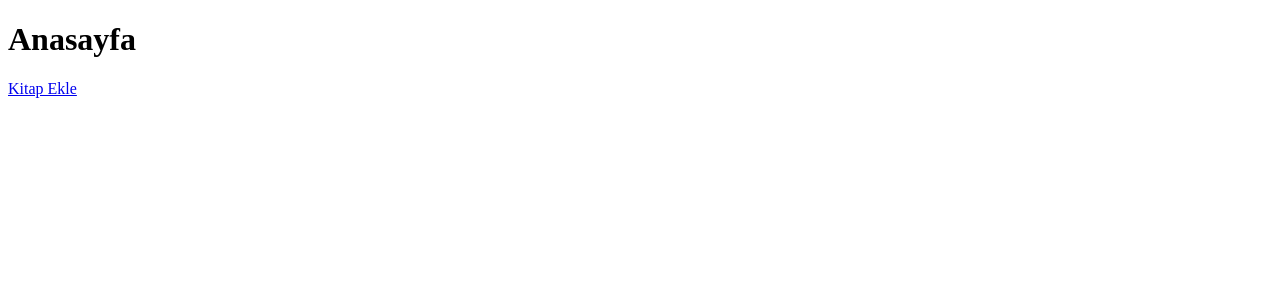
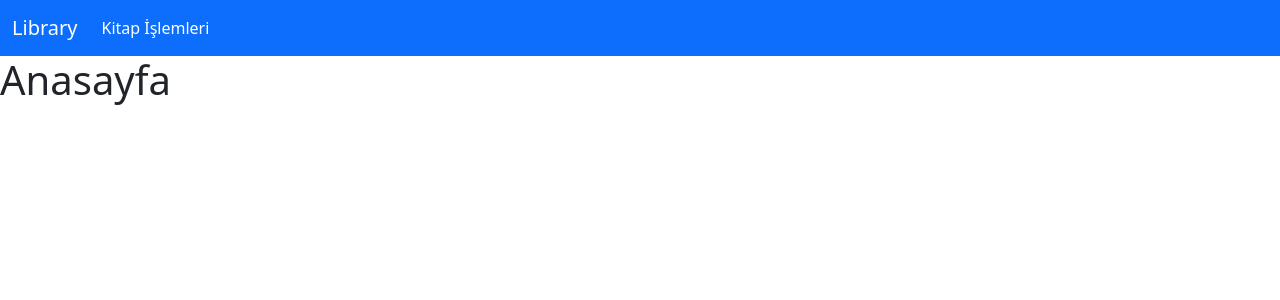
Before and after one commit to Udemig/4-sezon-haftaici-library, a React (Create React App) app: page / in a window 1280 px wide. Shown: the top 300 px of the page. Built offline with nearby package versions, Linux system fonts and the light colour scheme.

Commit message:
Header component

```diff
--- a/public/index.html
+++ b/public/index.html
@@ -7,8 +7,7 @@
     <meta name="theme-color" content="#000000" />
     <meta
       name="description"
-      content="Web site created using create-react-app"
-    />
+      content="Web site created using create-react-app" />
     <link rel="apple-touch-icon" href="%PUBLIC_URL%/logo192.png" />
     <!--
       manifest.json provides metadata used when your web app is installed on a
@@ -25,6 +24,11 @@
       Learn how to configure a non-root public URL by running `npm run build`.
     -->
     <title>React App</title>
+    <link
+      href="https://cdn.jsdelivr.net/npm/bootstrap@5.0.2/dist/css/bootstrap.min.css"
+      rel="stylesheet"
+      integrity="sha384-EVSTQN3/azprG1Anm3QDgpJLIm9Nao0Yz1ztcQTwFspd3yD65VohhpuuCOmLASjC"
+      crossorigin="anonymous" />
   </head>
   <body>
     <noscript>You need to enable JavaScript to run this app.</noscript>
@@ -39,5 +43,9 @@
       To begin the development, run `npm start` or `yarn start`.
       To create a production bundle, use `npm run build` or `yarn build`.
     -->
+    <script
+      src="https://cdn.jsdelivr.net/npm/bootstrap@5.0.2/dist/js/bootstrap.bundle.min.js"
+      integrity="sha384-MrcW6ZMFYlzcLA8Nl+NtUVF0sA7MsXsP1UyJoMp4YLEuNSfAP+JcXn/tWtIaxVXM"
+      crossorigin="anonymous"></script>
   </body>
 </html>
--- /dev/null
+++ b/src/components/Header.js
@@ -0,0 +1,36 @@
+import React from "react";
+
+import { Link } from "react-router-dom";
+
+const Header = () => {
+  return (
+    <nav className="navbar navbar-expand-sm navbar-dark bg-primary">
+      <div className="container-fluid">
+        <Link className="navbar-brand" to={"/"}>
+          Library
+        </Link>
+        <button
+          className="navbar-toggler"
+          type="button"
+          data-bs-toggle="collapse"
+          data-bs-target="#navbarSupportedContent"
+          aria-controls="navbarSupportedContent"
+          aria-expanded="false"
+          aria-label="Toggle navigation">
+          <span className="navbar-toggler-icon"></span>
+        </button>
+        <div className="collapse navbar-collapse" id="navbarSupportedContent">
+          <ul className="navbar-nav me-auto mb-2 mb-lg-0">
+            <li className="nav-item">
+              <Link className="nav-link active" to={"/"}>
+                Kitap İşlemleri
+              </Link>
+            </li>
+          </ul>
+        </div>
+      </div>
+    </nav>
+  );
+};
+
+export default Header
--- a/src/pages/Home.js
+++ b/src/pages/Home.js
@@ -1,12 +1,13 @@
 import React from "react";
 
 import { Link } from "react-router-dom";
+import Header from "../components/Header";
 
 const Home=()=>{
     return(
         <div>
+            <Header />
             <h1>Anasayfa</h1>
-            <Link to={"/add-book"}>Kitap Ekle</Link>
         </div>
     )
 }
--- a/src/pages/NotFound.js
+++ b/src/pages/NotFound.js
@@ -1,8 +1,10 @@
 import React from "react";
+import Header from "../components/Header";
 
 const NotFound=()=>{
     return(
         <div>
+            <Header />
             <h1>404 Not Found</h1>
         </div>
     )
```
